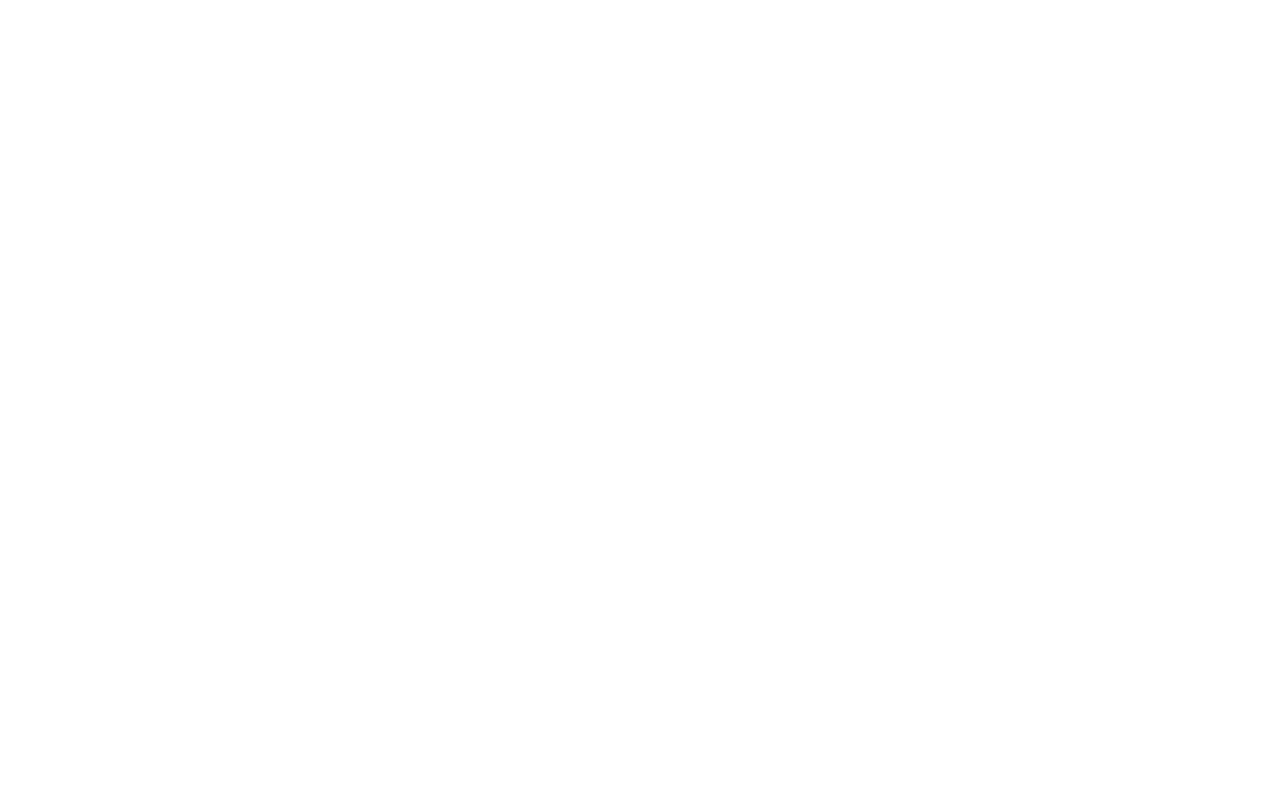
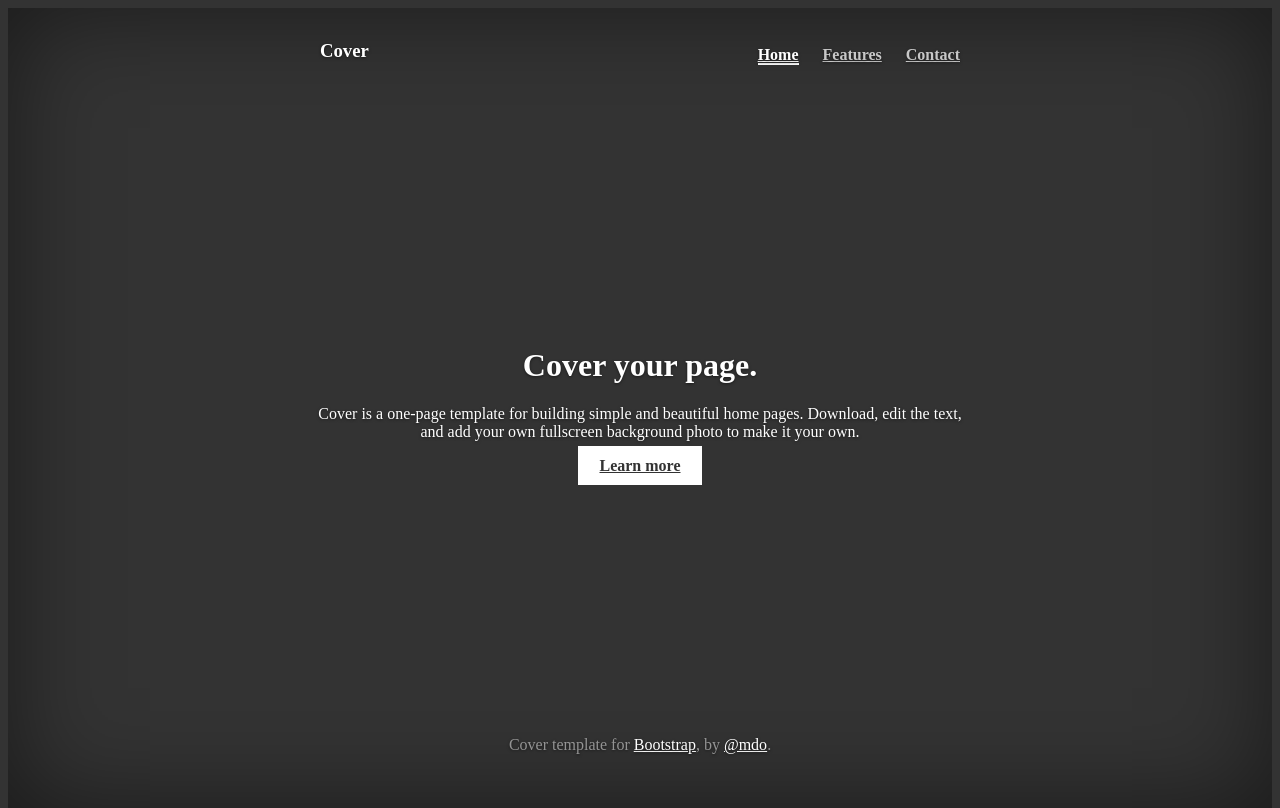
Before and after one commit to bernardodr/Hieratic_Web_App, a plain HTML site: page Index.html in a window 1280 px wide. Drawn offline with nearby package versions, Linux system fonts and the light colour scheme.

Commit message:
Bootstrap & css setup m1

```diff
--- a/Index.html
+++ b/Index.html
@@ -1,12 +1,71 @@
 <!DOCTYPE html>
 <html lang="en">
-<head>
-    <meta charset="UTF-8">
+  <head>
+    <meta charset="utf-8">
     <meta http-equiv="X-UA-Compatible" content="IE=edge">
-    <meta name="viewport" content="width=device-width, initial-scale=1.0">
-    <title>Document</title>
-</head>
-<body>
+    <meta name="viewport" content="width=device-width, initial-scale=1">
+    <!-- The above 3 meta tags *must* come first in the head; any other head content must come *after* these tags -->
+    <meta name="description" content="">
+    <meta name="author" content="">
+    <link rel="icon" href="../../favicon.ico">
+    <link rel="canonical" href="https://getbootstrap.com/docs/3.3/examples/cover/">
 
-</body>
+    <title>Hieratic.com</title>
+
+
+    <!-- Custom styles for this template -->
+    <link href="cover.css" rel="stylesheet">
+
+  </head>
+
+  <body>
+
+    <div class="site-wrapper">
+
+      <div class="site-wrapper-inner">
+
+        <div class="cover-container">
+
+          <div class="masthead clearfix">
+            <div class="inner">
+              <h3 class="masthead-brand">Cover</h3>
+              <nav>
+                <ul class="nav masthead-nav">
+                  <li class="active"><a href="#">Home</a></li>
+                  <li><a href="#">Features</a></li>
+                  <li><a href="#">Contact</a></li>
+                </ul>
+              </nav>
+            </div>
+          </div>
+
+          <div class="inner cover">
+            <h1 class="cover-heading">Cover your page.</h1>
+            <p class="lead">Cover is a one-page template for building simple and beautiful home pages. Download, edit the text, and add your own fullscreen background photo to make it your own.</p>
+            <p class="lead">
+              <a href="#" class="btn btn-lg btn-default">Learn more</a>
+            </p>
+          </div>
+
+          <div class="mastfoot">
+            <div class="inner">
+              <p>Cover template for <a href="https://getbootstrap.com/">Bootstrap</a>, by <a href="https://twitter.com/mdo">@mdo</a>.</p>
+            </div>
+          </div>
+
+        </div>
+
+      </div>
+
+    </div>
+
+    <!-- Bootstrap core JavaScript
+    ================================================== -->
+    <!-- Placed at the end of the document so the pages load faster -->
+    <script src="https://ajax.googleapis.com/ajax/libs/jquery/1.12.4/jquery.min.js"></script>
+    <script>window.jQuery || document.write('<script src="../../assets/js/vendor/jquery.min.js"><\/script>')</script>
+    <script src="../../dist/js/bootstrap.min.js"></script>
+    <!-- IE10 viewport hack for Surface/desktop Windows 8 bug -->
+    <script src="../../assets/js/ie10-viewport-bug-workaround.js"></script>
+  </body>
 </html>
--- /dev/null
+++ b/cover.css
@@ -0,0 +1,163 @@
+/*
+ * Globals
+ */
+
+/* Links */
+a,
+a:focus,
+a:hover {
+  color: #fff;
+}
+
+/* Custom default button */
+.btn-default,
+.btn-default:hover,
+.btn-default:focus {
+  color: #333;
+  text-shadow: none; /* Prevent inheritance from `body` */
+  background-color: #fff;
+  border: 1px solid #fff;
+}
+
+
+/*
+ * Base structure
+ */
+
+html,
+body {
+  height: 100%;
+  background-color: #333;
+}
+body {
+  color: #fff;
+  text-align: center;
+  text-shadow: 0 1px 3px rgba(0,0,0,.5);
+}
+
+/* Extra markup and styles for table-esque vertical and horizontal centering */
+.site-wrapper {
+  display: table;
+  width: 100%;
+  height: 100%; /* For at least Firefox */
+  min-height: 100%;
+  -webkit-box-shadow: inset 0 0 100px rgba(0,0,0,.5);
+          box-shadow: inset 0 0 100px rgba(0,0,0,.5);
+}
+.site-wrapper-inner {
+  display: table-cell;
+  vertical-align: top;
+}
+.cover-container {
+  margin-right: auto;
+  margin-left: auto;
+}
+
+/* Padding for spacing */
+.inner {
+  padding: 30px;
+}
+
+
+/*
+ * Header
+ */
+.masthead-brand {
+  margin-top: 10px;
+  margin-bottom: 10px;
+}
+
+.masthead-nav > li {
+  display: inline-block;
+}
+.masthead-nav > li + li {
+  margin-left: 20px;
+}
+.masthead-nav > li > a {
+  padding-right: 0;
+  padding-left: 0;
+  font-size: 16px;
+  font-weight: bold;
+  color: #fff; /* IE8 proofing */
+  color: rgba(255,255,255,.75);
+  border-bottom: 2px solid transparent;
+}
+.masthead-nav > li > a:hover,
+.masthead-nav > li > a:focus {
+  background-color: transparent;
+  border-bottom-color: #a9a9a9;
+  border-bottom-color: rgba(255,255,255,.25);
+}
+.masthead-nav > .active > a,
+.masthead-nav > .active > a:hover,
+.masthead-nav > .active > a:focus {
+  color: #fff;
+  border-bottom-color: #fff;
+}
+
+@media (min-width: 768px) {
+  .masthead-brand {
+    float: left;
+  }
+  .masthead-nav {
+    float: right;
+  }
+}
+
+
+/*
+ * Cover
+ */
+
+.cover {
+  padding: 0 20px;
+}
+.cover .btn-lg {
+  padding: 10px 20px;
+  font-weight: bold;
+}
+
+
+/*
+ * Footer
+ */
+
+.mastfoot {
+  color: #999; /* IE8 proofing */
+  color: rgba(255,255,255,.5);
+}
+
+
+/*
+ * Affix and center
+ */
+
+@media (min-width: 768px) {
+  /* Pull out the header and footer */
+  .masthead {
+    position: fixed;
+    top: 0;
+  }
+  .mastfoot {
+    position: fixed;
+    bottom: 0;
+  }
+  /* Start the vertical centering */
+  .site-wrapper-inner {
+    vertical-align: middle;
+  }
+  /* Handle the widths */
+  .masthead,
+  .mastfoot,
+  .cover-container {
+    width: 100%; /* Must be percentage or pixels for horizontal alignment */
+  }
+}
+
+@media (min-width: 992px) {
+  .masthead,
+  .mastfoot,
+  .cover-container {
+    width: 700px;
+  }
+}
```
